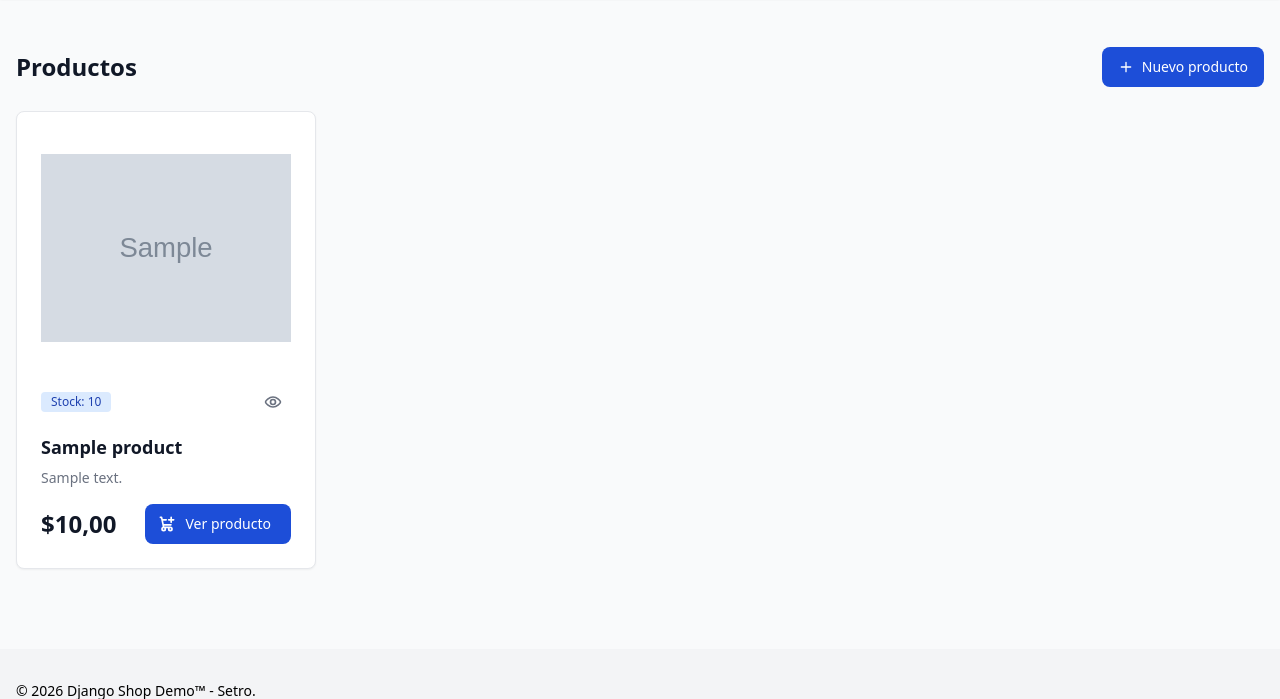
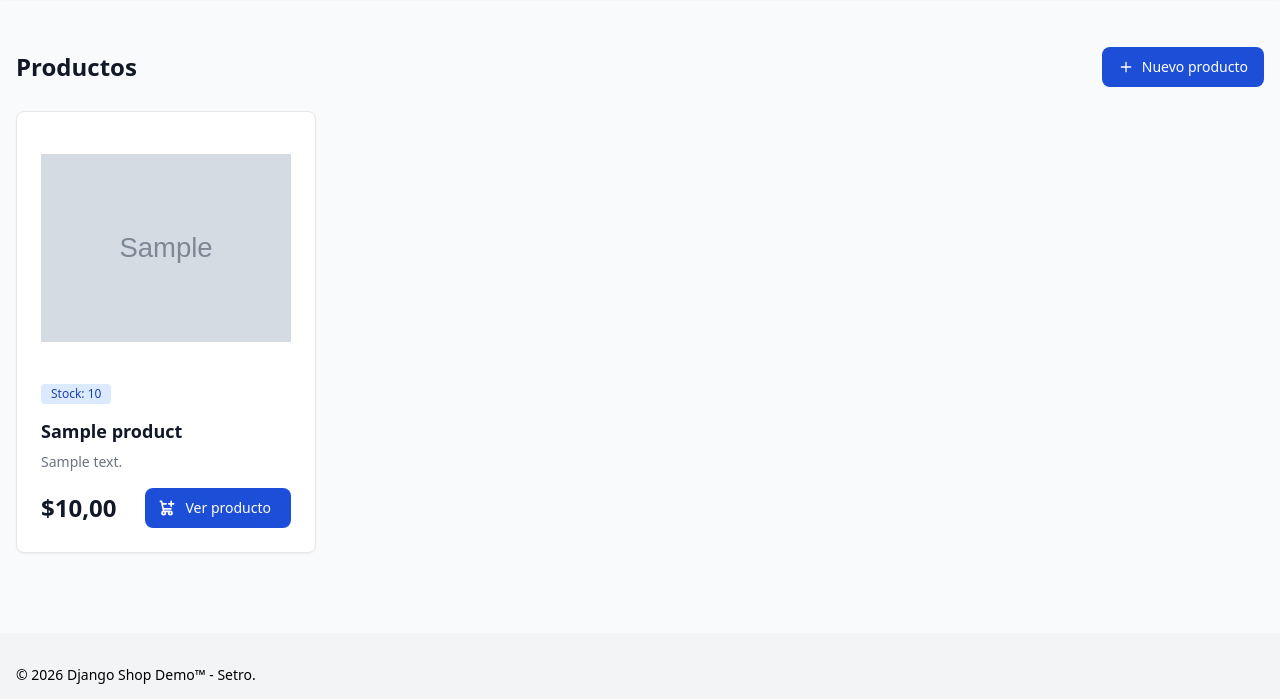
Before and after one commit to imnotsetro/django-shop-demo, a Django app: page /products/ in a window 1280 px wide. Shown: the part 326-1025 px from the top of the page. Run offline with Django 5.2, Linux system fonts and the light colour scheme; a user stored in the database is signed in; tables that the repository leaves empty hold one stand-in row (values such as "Sample post"); grey boxes marked "Sample" are stand-in pictures; some libraries are stand-ins or nearby versions.

Commit message:
fix: mejora visual de los bloques de productos

```diff
--- a/apps/products/templates/products/product_list.html
+++ b/apps/products/templates/products/product_list.html
@@ -88,21 +88,6 @@
             <span class="me-2 rounded bg-primary-100 px-2.5 py-0.5 text-xs font-medium text-primary-800 dark:bg-primary-900 dark:text-primary-300">
               Stock: {{ product.stock }}
             </span>
-            <div class="flex items-center justify-end gap-1">
-              <a href="{% url 'products:product_detail' product.pk %}"
-                 data-tooltip-target="tooltip-quick-look-{{ product.pk }}"
-                 class="rounded-lg p-2 text-gray-500 hover:bg-gray-100 hover:text-gray-900 dark:text-gray-400 dark:hover:bg-gray-700 dark:hover:text-white">
-                <span class="sr-only">Ver detalle</span>
-                <svg class="h-5 w-5" aria-hidden="true" xmlns="http://www.w3.org/2000/svg" width="24" height="24" fill="none" viewBox="0 0 24 24">
-                  <path stroke="currentColor" stroke-width="2" d="M21 12c0 1.2-4.03 6-9 6s-9-4.8-9-6c0-1.2 4.03-6 9-6s9 4.8 9 6Z" />
-                  <path stroke="currentColor" stroke-width="2" d="M15 12a3 3 0 1 1-6 0 3 3 0 0 1 6 0Z" />
-                </svg>
-              </a>
-              <div id="tooltip-quick-look-{{ product.pk }}" role="tooltip" class="tooltip invisible absolute z-10 inline-block rounded-lg bg-gray-900 px-3 py-2 text-sm font-medium text-white opacity-0 shadow-sm transition-opacity duration-300 dark:bg-gray-700">
-                Ver detalle
-                <div class="tooltip-arrow" data-popper-arrow=""></div>
-              </div>
-            </div>
           </div>
 
           <a href="{% url 'products:product_detail' product.pk %}"
```
